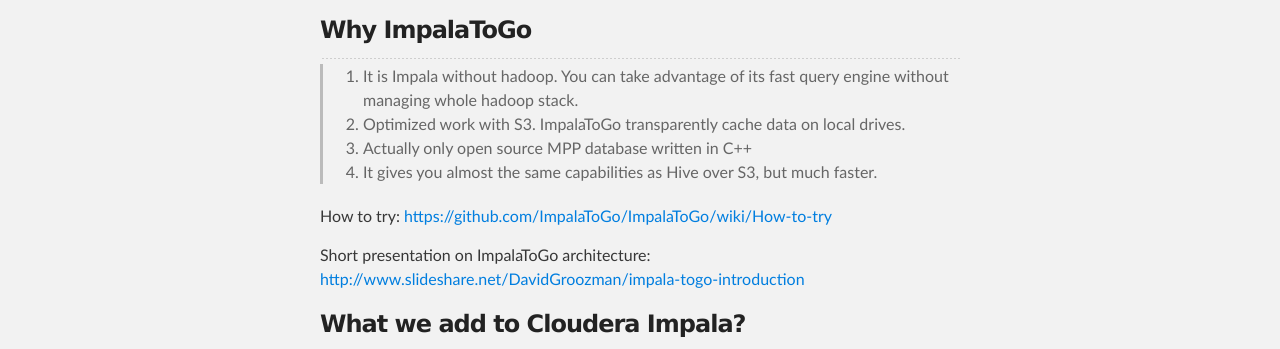
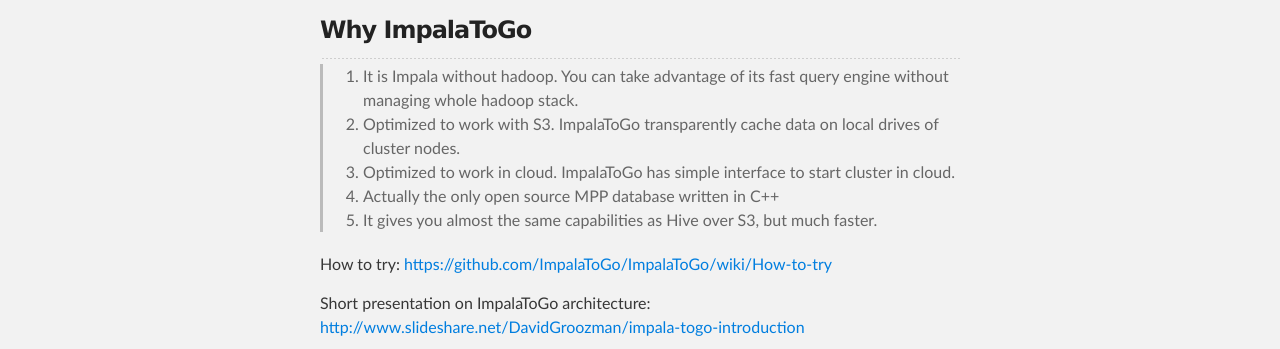
Before and after one commit to ImpalaToGo/impalatogo.github.io, a plain HTML site: page index.html in a window 1280 px wide. Shown: the part 411-760 px from the top of the page. Drawn offline with Linux system fonts and the light colour scheme.

Commit message:
Add a word about optimization for a cloud

```diff
--- a/index.html
+++ b/index.html
@@ -47,8 +47,9 @@
 <blockquote>
 <ol>
 <li>It is Impala without hadoop. You can take advantage of its fast query engine without managing whole hadoop stack.</li>
-<li>Optimized work with S3. ImpalaToGo transparently cache data on local drives.</li>
-<li>Actually only open source MPP database written in C++</li>
+<li>Optimized to work with S3. ImpalaToGo transparently cache data on local drives of cluster nodes.</li>
+<li>Optimized to work in cloud. ImpalaToGo has simple interface to start cluster in cloud.</li>
+<li>Actually the only open source MPP database written in C++</li>
 <li>It gives you almost the same capabilities as Hive over S3, but much faster.</li>
 </ol>
 </blockquote>
```
